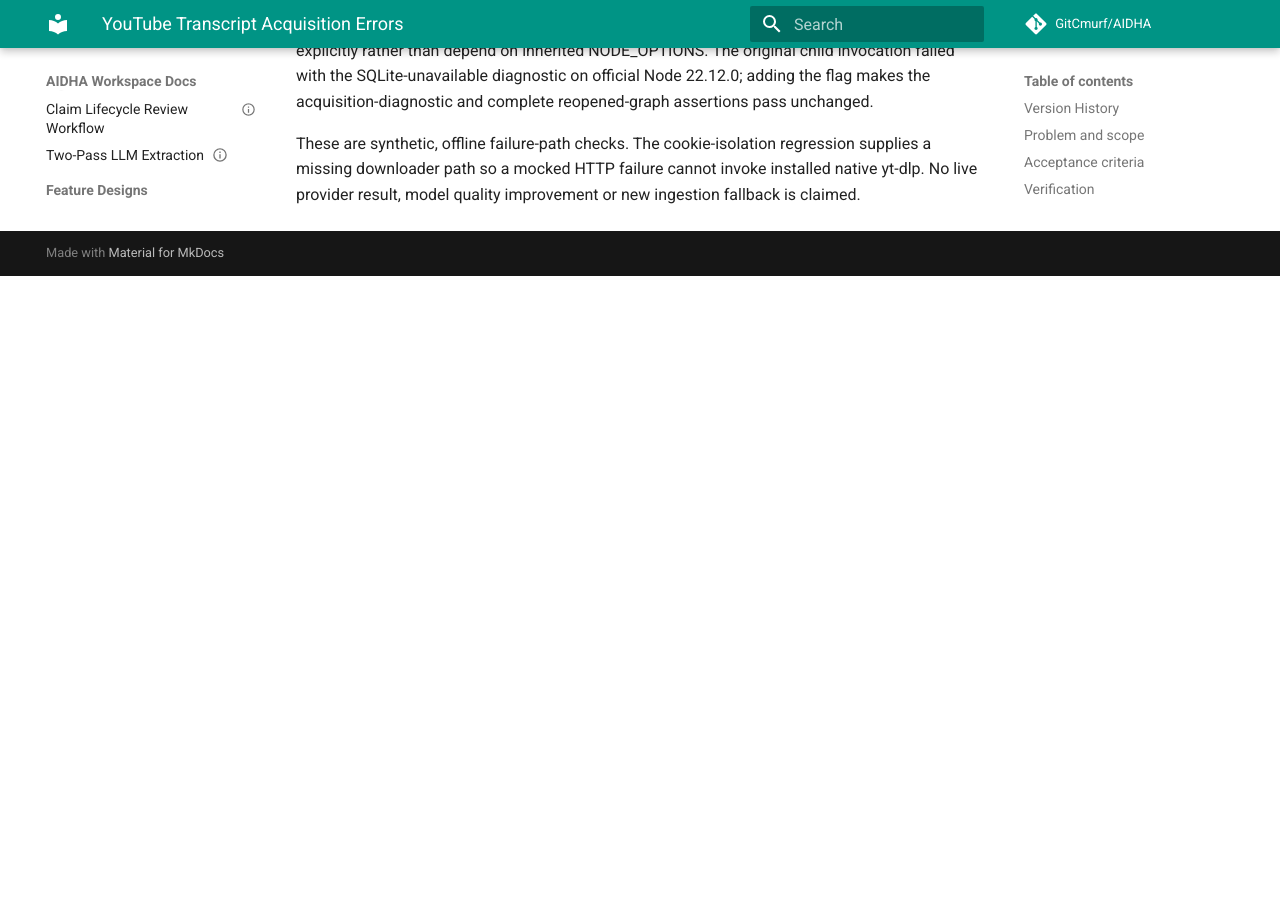
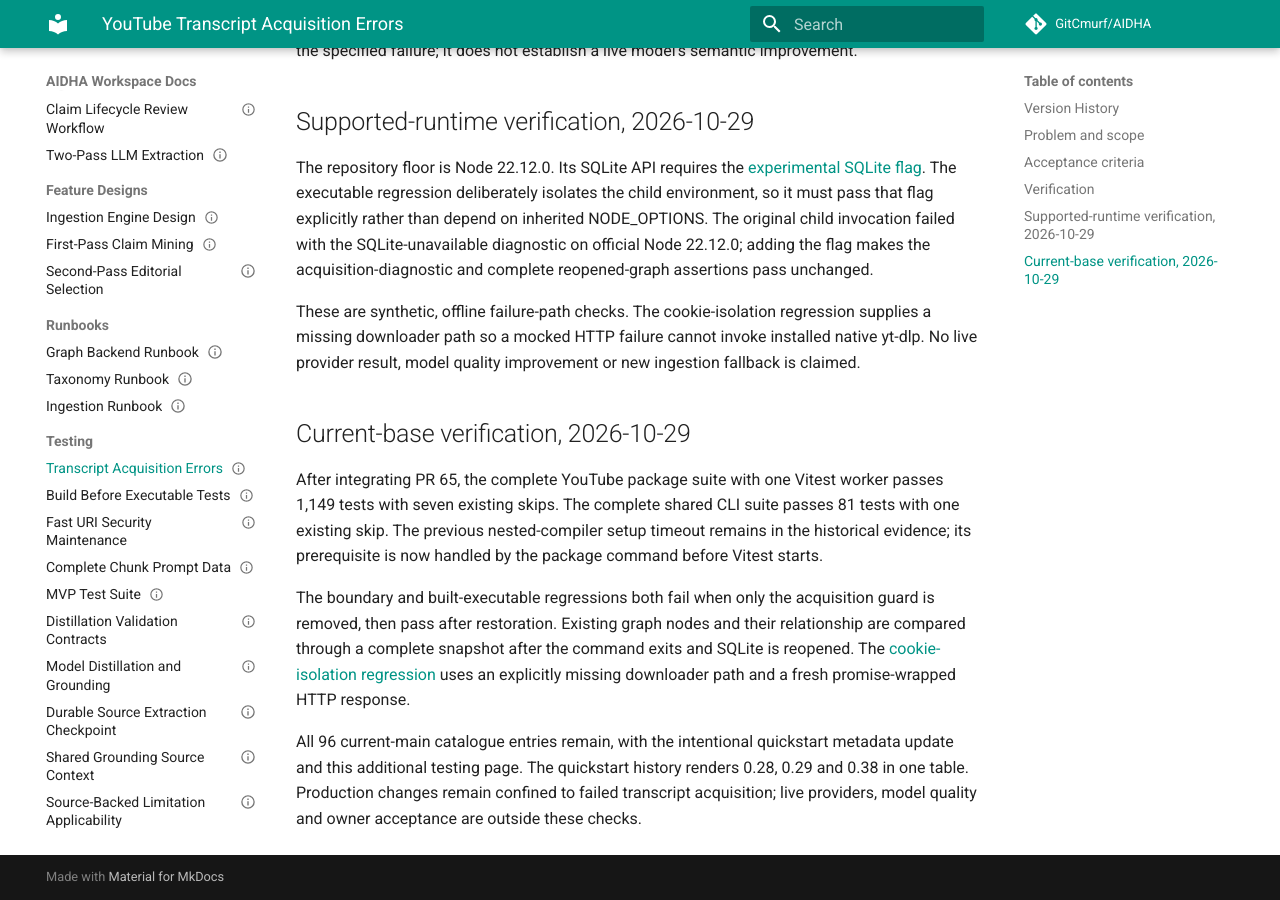
Before and after one commit to GitCmurf/AIDHA, an MkDocs documentation site: the page built from docs/55-testing/testing-077-transcript-acquisition-errors.md, in a window 1280 px wide and 900 px high, scrolled down 1809 px. Built offline with MkDocs 1.6.1 and Material for MkDocs 9.7.7, drawn with Linux system fonts in a browser that asks for light colours; comment, search, counter and statistics services are not loaded; the version menu is left out; before the commit the page ends 2085 px from its top, so only the background shows below that; some of the changed text lies outside the part shown.

Commit message:
docs(ingest): pin current transcript failure verification

```diff
--- a/docs/01-indices/catalog.json
+++ b/docs/01-indices/catalog.json
@@ -470,7 +470,7 @@
       "document_id": "AIDHA-TESTING-077",
       "owner": "Engineering",
       "status": "Draft",
-      "version": "0.2",
+      "version": "0.3",
       "last_updated": "2026-10-29",
       "title": "YouTube Transcript Acquisition Errors",
       "type": "TESTING",
--- a/docs/55-testing/testing-077-transcript-acquisition-errors.md
+++ b/docs/55-testing/testing-077-transcript-acquisition-errors.md
@@ -25,13 +25,14 @@
 | ------- | ---- | ------ | -------------- | --------- | ------ | --------- |
 | 0.1 | 2026-10-18 | Codex | Specify preservation of transcript acquisition failures through the public ingestion command. | — | Draft | Original commit 85da451 |
 | 0.2 | 2026-10-29 | Codex | Reconcile current main and verify the supported Node floor. | — | Draft | PR 47 |
+| 0.3 | 2026-10-29 | Codex | Verify against the executable-test prerequisite and pin sources. | — | Draft | PR 47; PR 65 |
 
 ## Problem and scope
 
-The YouTube ingestor currently turns a failed transcript request into a successful RawSource
-with a null transcript. The configured transcript decoder then rejects that payload with a
-generic missing-transcript error. This loses the acquisition error that can explain how to fix
-the failure. Description-only ingestion is not a supported fallback in this vector.
+Before this change, the YouTube ingestor turned a failed transcript request into a successful
+RawSource with a null transcript. The configured decoder then rejected that payload with a
+generic missing-transcript error. This lost the acquisition error that could explain how to
+fix the failure. Description-only ingestion is not a supported fallback in this vector.
 
 Extract only the error propagation from original commit 85da451 onto current main. Preserve the
 original Error object, including its cause, and return failure at acquisition. Keep metadata
@@ -53,9 +54,9 @@
 ## Verification
 
 The boundary and object-identity regression is in
-[youtube-ingestor.test.ts](https://github.com/GitCmurf/AIDHA/blob/50719ad71f78235ddb615864e3e073d0b4c65fb4/packages/praecis/youtube/tests/ingest/youtube-ingestor.test.ts).
+[youtube-ingestor.test.ts](https://github.com/GitCmurf/AIDHA/blob/54f260de18359856e94a8aa1b3944640749f62da/packages/praecis/youtube/tests/ingest/youtube-ingestor.test.ts).
 The production executable and reopened-store acceptance is in
-[transcript-failure.test.ts](https://github.com/GitCmurf/AIDHA/blob/50719ad71f78235ddb615864e3e073d0b4c65fb4/packages/praecis/cli/tests/transcript-failure.test.ts).
+[transcript-failure.test.ts](https://github.com/GitCmurf/AIDHA/blob/54f260de18359856e94a8aa1b3944640749f62da/packages/praecis/cli/tests/transcript-failure.test.ts).
 
 Build the workspace, run the focused files, then the affected YouTube and CLI suites. Run package
 lint, strict TypeScript for the changed tests, strict documentation build and scoped DocOps.
@@ -74,3 +75,21 @@
 These are synthetic, offline failure-path checks. The cookie-isolation regression supplies a
 missing downloader path so a mocked HTTP failure cannot invoke installed native yt-dlp.
 No live provider result, model quality improvement or new ingestion fallback is claimed.
+
+## Current-base verification, 2026-10-29
+
+After integrating PR 65, the complete YouTube package suite with one Vitest worker passes
+1,149 tests with seven existing skips. The complete shared CLI suite passes 81 tests with
+one existing skip. The previous nested-compiler setup timeout remains in the historical
+evidence; its prerequisite is now handled by the package command before Vitest starts.
+
+The boundary and built-executable regressions both fail when only the acquisition guard is
+removed, then pass after restoration. Existing graph nodes and their relationship are
+compared through a complete snapshot after the command exits and SQLite is reopened.
+The [cookie-isolation regression](https://github.com/GitCmurf/AIDHA/blob/54f260de18359856e94a8aa1b3944640749f62da/packages/praecis/youtube/tests/real-client-config-isolation.test.ts)
+uses an explicitly missing downloader path and a fresh promise-wrapped HTTP response.
+
+All 96 current-main catalogue entries remain, with the intentional quickstart metadata update
+and this additional testing page. The quickstart history renders 0.28, 0.29 and 0.38 in one
+table. Production changes remain confined to failed transcript acquisition; live providers,
+model quality and owner acceptance are outside these checks.
```
Also changed, not shown: other parts of docs/55-testing/testing-077-transcript-acquisition-errors.md (+2 -2 lines).
